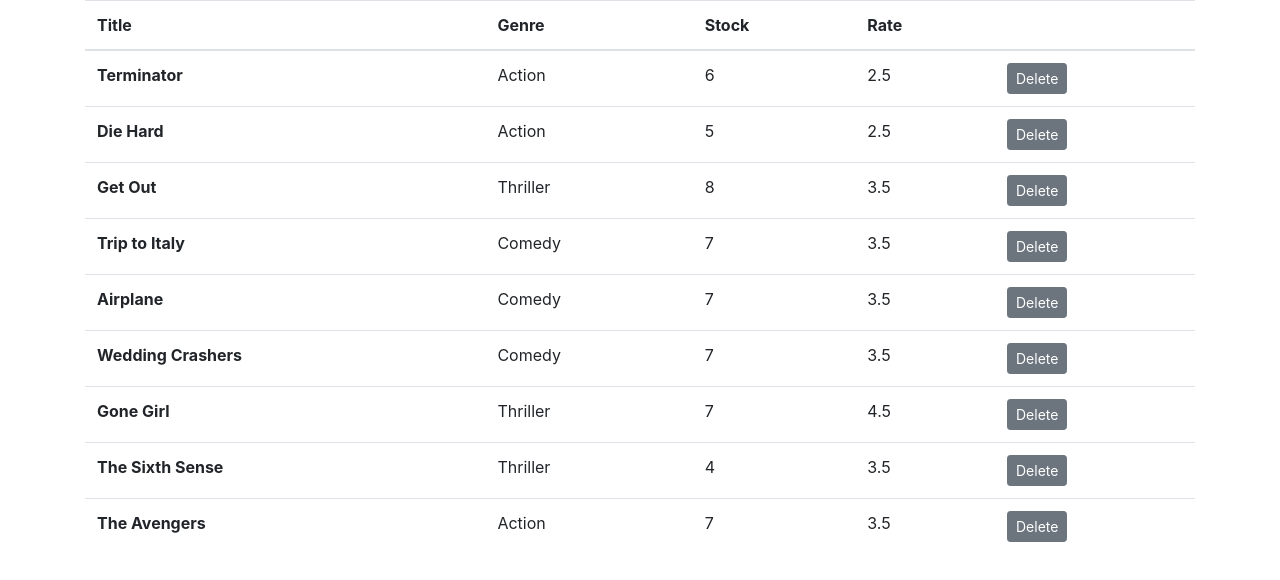
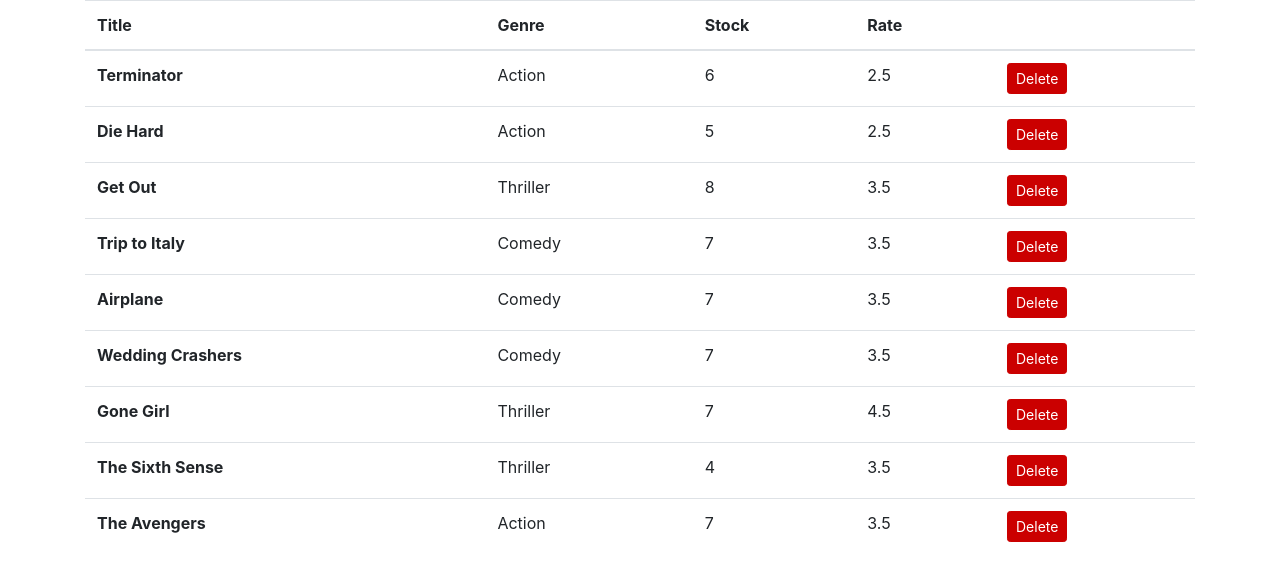
Before and after one commit to webalation/vidly, a React (Create React App) app: page / in a window 1280 px wide. Shown: the top 580 px of the page. Built offline with nearby package versions, Linux system fonts and the light colour scheme.

Commit message:
Setup CSS modules

```diff
--- a/src/components/movies.jsx
+++ b/src/components/movies.jsx
@@ -1,5 +1,6 @@
 import React, { PureComponent } from 'react';
 import { getMovies } from '../services/fakeMovieService';
+import styles from './movies.module.css';
 
 class Movies extends PureComponent {
     state = {
@@ -26,7 +27,7 @@
                 <tbody>
                     {
                         this.state.movies.map(movie => {
-                            return <tr>
+                            return <tr className={styles.Movies}>
                                 <th scope="row">{movie.title}</th>
                                 <td>{movie.genre.name}</td>
                                 <td>{movie.numberInStock}</td>
--- /dev/null
+++ b/src/components/movies.module.css
@@ -0,0 +1,9 @@
+.Movies button {
+    background-color: #cb0000;
+    border-color: #cb0000;
+}
+
+.Movies button:hover {
+    background-color: #8B0000;
+    border-color: #8B0000;
+}
```
